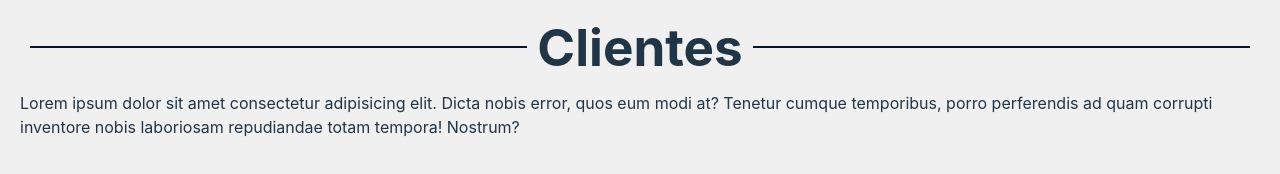
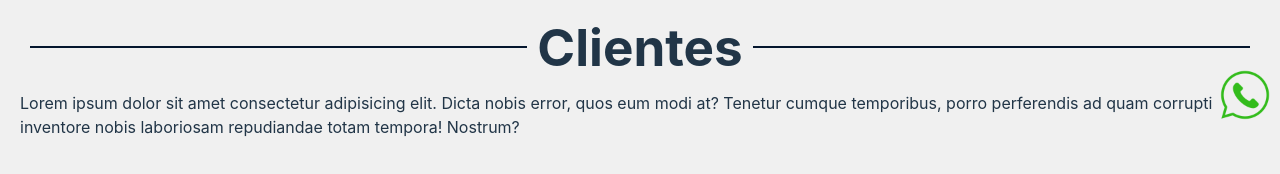
Before and after one commit to kaiquemedeiro/projeto-danilo-oliveira-representacoes, a React (Vite) app: page / in a window 1280 px wide. Shown: the part 474-648 px from the top of the page. Built offline with nearby package versions, Linux system fonts and the light colour scheme.

Commit message:
adicionado botão whatsApp

```diff
--- /dev/null
+++ b/src/components/Whats.module.css
@@ -0,0 +1,13 @@
+.Body {
+  position: fixed;
+  bottom: 200px;
+  z-index: 9999;
+  right: 10px;
+}
+
+.Body img {
+  width: 50px;
+  cursor: pointer;
+  border: none;
+  margin-left: 30px;
+}
--- /dev/null
+++ b/src/components/Whats.tsx
@@ -0,0 +1,10 @@
+import whatsApp from '../images/—Pngtree—whatsapp mobile software icon_8704828.png';
+import styles from './Whats.module.css';
+
+export default function Whats() {
+  return (
+    <div id="whats" className={ styles.Body}>
+      <img src={ whatsApp } alt="Pngtree—whatsapp mobile software icon_8704828.png " />
+    </div>
+  );
+}
--- a/src/pages/Home.tsx
+++ b/src/pages/Home.tsx
@@ -1,6 +1,7 @@
 import Clients from "../components/Clients";
 import Products from "../components/Products";
 import Inicio from "../components/Inicio";
+import Whats from "../components/Whats";
 
 
 export default function Home() {
@@ -9,6 +10,7 @@ export default function Home() {
       <Inicio />
       <Clients />
       <Products />
+      <Whats />
     </>
 
   );
```
Also changed, not shown: src/images/WhatsApp Logo PNG Sem Fundo Original Transparente.jpeg (added).
